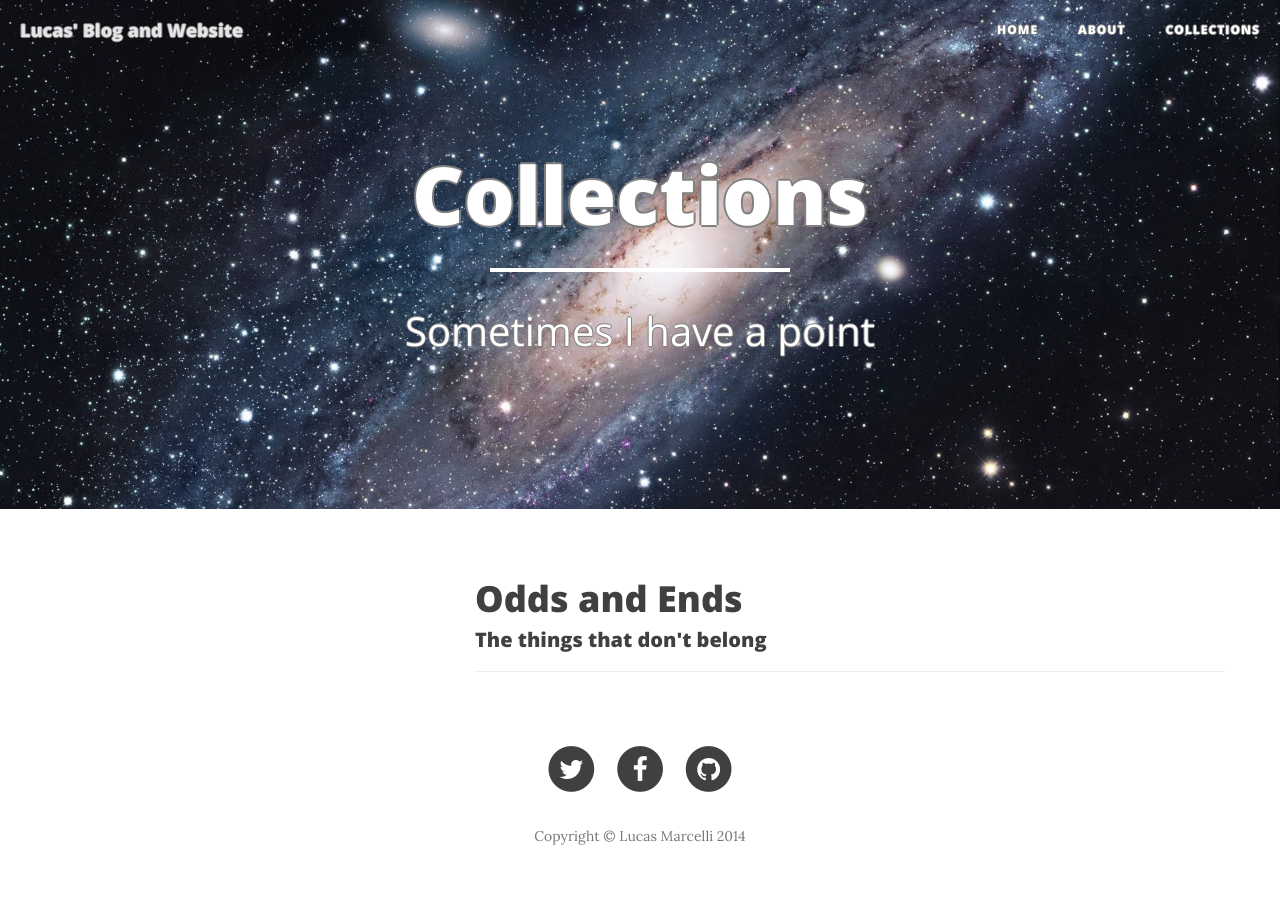
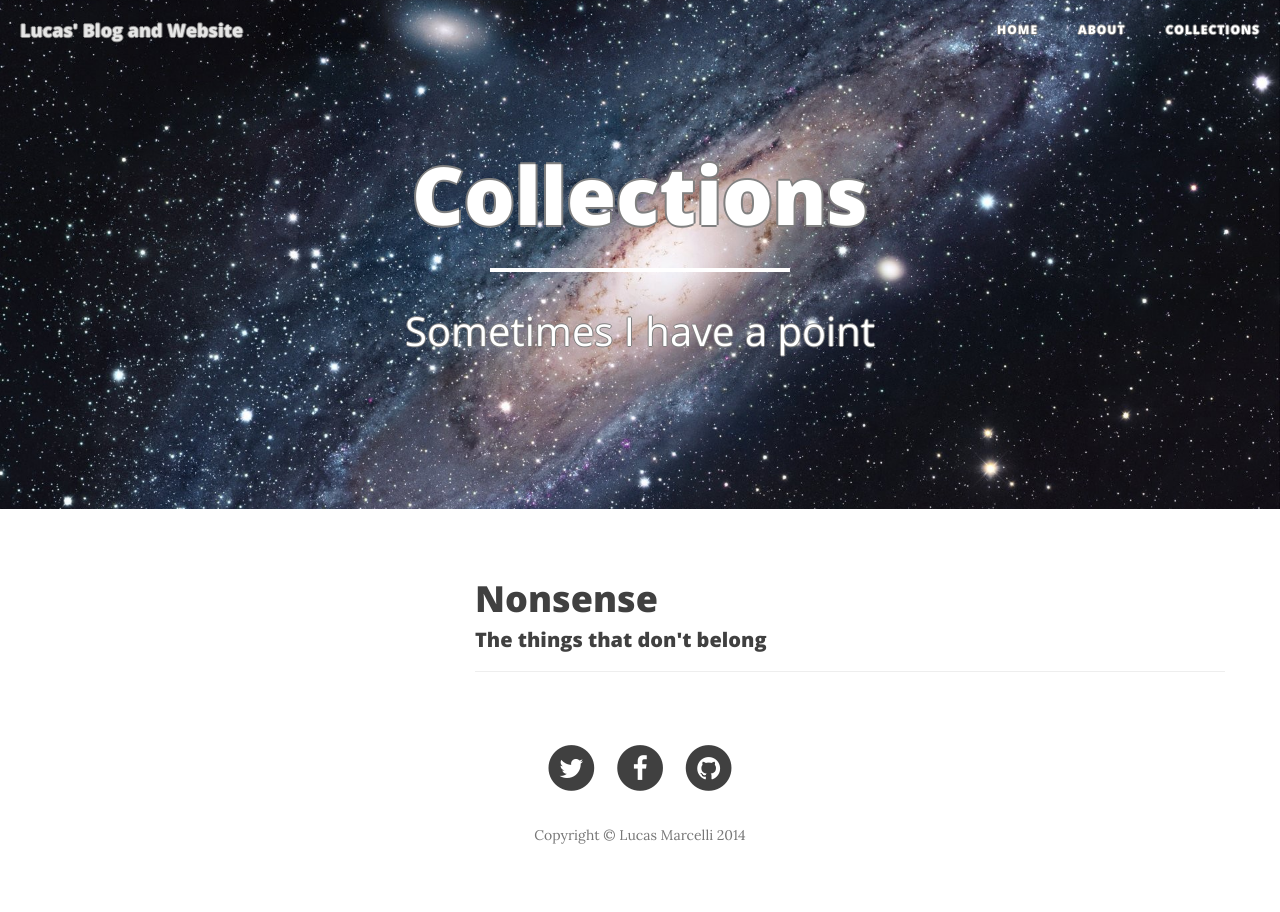
Before and after one commit to lucasm39/marcellisite, a Jekyll site: the page built from collections.html, in a window 1280 px wide. Built offline with Jekyll 4.4.1, drawn with Linux system fonts in a browser that asks for light colours; nearby versions of some CDN libraries.

Commit message:
Fixed some stuff and added better crediting

```diff
--- a/_includes/headercredit.html
+++ /dev/null
@@ -1,10 +0,0 @@
-
-<div class="container">
-        <div class="row">
-            <div class="col-lg-8 col-lg-offset-2 col-md-10 col-md-offset-1">
-				{% if page.credit %}
-					<i>Header photo by {{ page.credit }}.</i>
-				{% endif %}
-			</div>
-		</div>
-	</div>
--- a/_includes/nav.html
+++ b/_includes/nav.html
@@ -18,12 +18,20 @@
                 <li>
                     <a href="{{ site.baseurl }}/">Home</a>
                 </li>
+                {% assign title = page.title %}
                 {% for page in site.pages %}
-                <li>
-                    {% if page.nav == 'yes' %}
-                        {% if page.title %}<a href="{{ page.url | prepend: site.baseurl }}">{{ page.title }}</a>{% endif %}
+                    <li>
+                        {% if page.nav == 'yes' %}
+                            {% if page.title %}<a href="{{ page.url | prepend: site.baseurl }}">{{ page.title }}</a>{% endif %}
+                        {% endif %}
+                    </li>
+                    {% if page.credit %}
+                    {% if title == page.title %}
+                        <li>
+                            <a href="{{ page.credit }}">Photo Credit</a>
+                        </li>
                     {% endif %}
-                </li>
+                    {% endif %}
                 {% endfor %}
             </ul>
         </div>
--- a/_layouts/default.html
+++ b/_layouts/default.html
@@ -9,8 +9,6 @@
 
     {{ content }}
 
-    {% include headercredit.html %}
-
     {% include footer.html %}
 
 </body>
--- a/_posts/21-11-2014-hello.markdown
+++ b/_posts/21-11-2014-hello.markdown
@@ -3,7 +3,9 @@ layout: post
 title: "Hello World!"
 subtitle: "So Cliche."
 header-img: "img/post-bg-05.jpg"
-tag: oddsandends
+tag: nonsense
+collection: "Nonsense"
+collection-url: "/nonsense"
 ---
 
 <p> I've never really been into blogs. I certainly never thought I'd actually write one. Lately it has felt like it would probably be a good idea to put some of my thoughts into a format that I can keep and share. I guess that I'm doing this because I want to start having projects in my life again. </p>
--- a/oddsandends.html
+++ b/nonsense.html
@@ -1,10 +1,10 @@
 ---
 layout: page
-title: "Odds and Ends"
+title: "Nonsense"
 description: "The things that don't belong"
 header-img: "img/alone.jpg"
-tag: oddsandends
-credit: "eflon@flickr"
+tag: nonsense
+credit: "https://www.flickr.com/photos/eflon/"
 iscollection: "yes"
 ---
 
```
